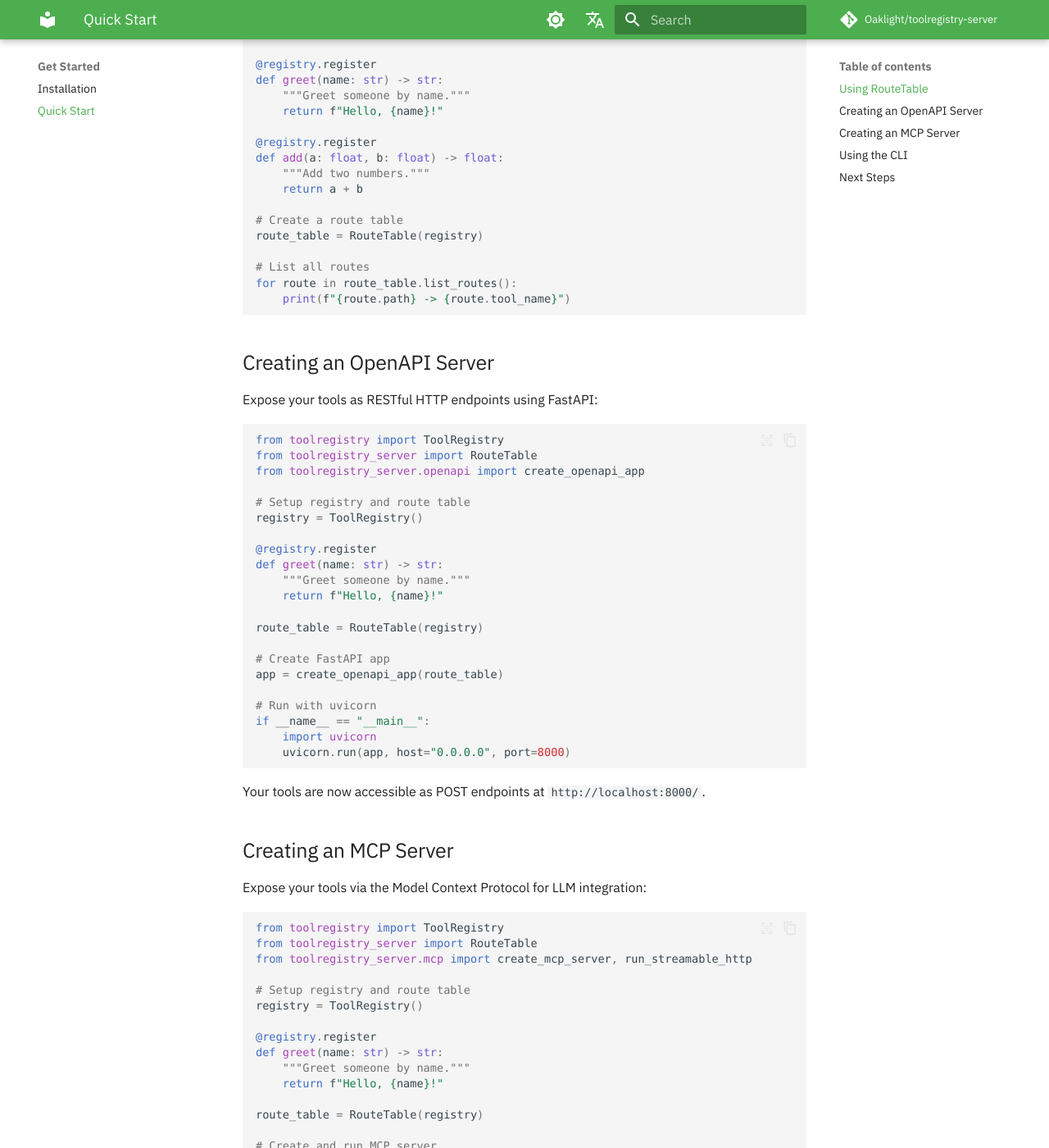
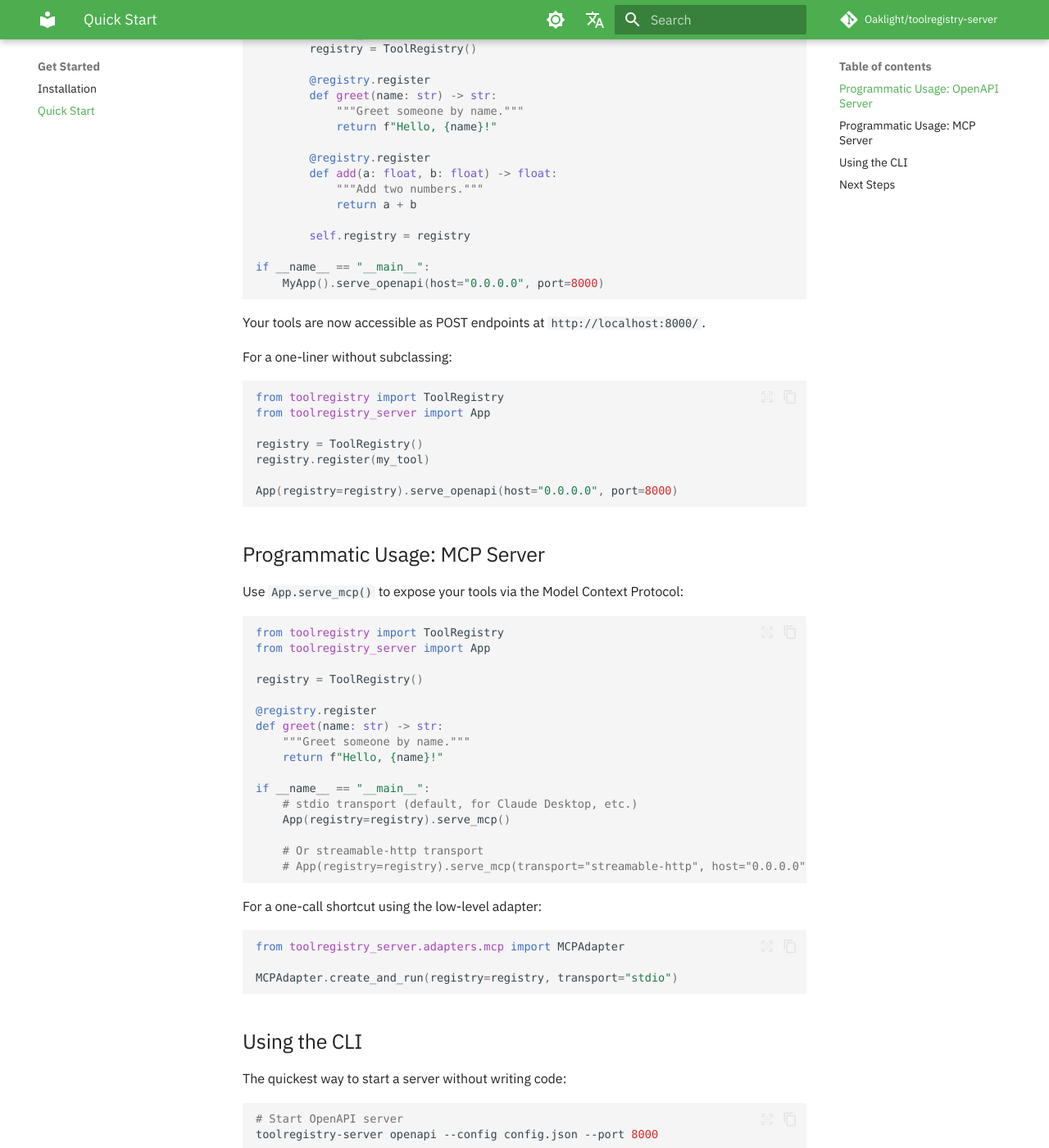
Before and after one commit to Oaklight/toolregistry-server, an MkDocs documentation site: the page built from docs/get-started/quickstart.md, in a window 1280 px wide and 1400 px high, scrolled down 509 px. Shown: the whole window at 82% size. Built offline with MkDocs 1.6.1 and Material for MkDocs 9.7.7, drawn with Linux system fonts in a browser that asks for light colours; some web fonts are replaced; comment, search, counter and statistics services are not loaded; some of the changed text lies outside the part shown.

Commit message:
docs: update quickstart for v0.4.0 App-based API

````diff
--- a/docs/get-started/quickstart.md
+++ b/docs/get-started/quickstart.md
@@ -1,16 +1,57 @@
 # Quick Start
 
-This guide walks you through the basic usage of `toolregistry-server` to expose your tools as services.
+This guide walks you through the basic usage of `toolregistry-server` to expose your tools as services using the v0.4.0 API.
 
-## Using RouteTable
+## Programmatic Usage: OpenAPI Server
 
-The `RouteTable` is the central routing layer that bridges `ToolRegistry` with protocol adapters.
+Use the `App` class to serve your tools as RESTful HTTP endpoints:
 
 ```python
 from toolregistry import ToolRegistry
-from toolregistry_server import RouteTable
+from toolregistry_server import App
 
-# Create a registry and register tools
+class MyApp(App):
+    def prepare_registry(self):
+        registry = ToolRegistry()
+
+        @registry.register
+        def greet(name: str) -> str:
+            """Greet someone by name."""
+            return f"Hello, {name}!"
+
+        @registry.register
+        def add(a: float, b: float) -> float:
+            """Add two numbers."""
+            return a + b
+
+        self.registry = registry
+
+if __name__ == "__main__":
+    MyApp().serve_openapi(host="0.0.0.0", port=8000)
+```
+
+Your tools are now accessible as POST endpoints at `http://localhost:8000/`.
+
+For a one-liner without subclassing:
+
+```python
+from toolregistry import ToolRegistry
+from toolregistry_server import App
+
+registry = ToolRegistry()
+registry.register(my_tool)
+
+App(registry=registry).serve_openapi(host="0.0.0.0", port=8000)
+```
+
+## Programmatic Usage: MCP Server
+
+Use `App.serve_mcp()` to expose your tools via the Model Context Protocol:
+
+```python
+from toolregistry import ToolRegistry
+from toolregistry_server import App
+
 registry = ToolRegistry()
 
 @registry.register
@@ -18,74 +59,20 @@ def greet(name: str) -> str:
     """Greet someone by name."""
     return f"Hello, {name}!"
 
-@registry.register
-def add(a: float, b: float) -> float:
-    """Add two numbers."""
-    return a + b
+if __name__ == "__main__":
+    # stdio transport (default, for Claude Desktop, etc.)
+    App(registry=registry).serve_mcp()
 
-# Create a route table
-route_table = RouteTable(registry)
-
-# List all routes
-for route in route_table.list_routes():
-    print(f"{route.path} -> {route.tool_name}")
+    # Or streamable-http transport
+    # App(registry=registry).serve_mcp(transport="streamable-http", host="0.0.0.0", port=8000)
 ```
 
-## Creating an OpenAPI Server
-
-Expose your tools as RESTful HTTP endpoints using FastAPI:
+For a one-call shortcut using the low-level adapter:
 
 ```python
-from toolregistry import ToolRegistry
-from toolregistry_server import RouteTable
-from toolregistry_server.openapi import create_openapi_app
+from toolregistry_server.adapters.mcp import MCPAdapter
 
-# Setup registry and route table
-registry = ToolRegistry()
-
-@registry.register
-def greet(name: str) -> str:
-    """Greet someone by name."""
-    return f"Hello, {name}!"
-
-route_table = RouteTable(registry)
-
-# Create FastAPI app
-app = create_openapi_app(route_table)
-
-# Run with uvicorn
-if __name__ == "__main__":
-    import uvicorn
-    uvicorn.run(app, host="0.0.0.0", port=8000)
-```
-
-Your tools are now accessible as POST endpoints at `http://localhost:8000/`.
-
-## Creating an MCP Server
-
-Expose your tools via the Model Context Protocol for LLM integration:
-
-```python
-from toolregistry import ToolRegistry
-from toolregistry_server import RouteTable
-from toolregistry_server.mcp import create_mcp_server, run_streamable_http
-
-# Setup registry and route table
-registry = ToolRegistry()
-
-@registry.register
-def greet(name: str) -> str:
-    """Greet someone by name."""
-    return f"Hello, {name}!"
-
-route_table = RouteTable(registry)
-
-# Create and run MCP server
-server = create_mcp_server(route_table)
-
-if __name__ == "__main__":
-    import asyncio
-    asyncio.run(run_streamable_http(server, host="0.0.0.0", port=8000))
+MCPAdapter.create_and_run(registry=registry, transport="stdio")
 ```
 
 ## Using the CLI
@@ -96,14 +83,20 @@ The quickest way to start a server without writing code:
 # Start OpenAPI server
 toolregistry-server openapi --config config.json --port 8000
 
-# Start MCP server (stdio transport)
+# Start MCP server (stdio transport, default)
 toolregistry-server mcp --config config.json
 
-# Start MCP server (streamable HTTP transport)
+# Start MCP server (streamable-http transport)
 toolregistry-server mcp --config config.json --transport streamable-http --port 8000
+
+# Start MCP server (SSE transport)
+toolregistry-server mcp --config config.json --transport sse --port 8000
+
+# With bearer token authentication
+toolregistry-server openapi --config config.json --tokens tokens.txt
 ```
 
-See the [CLI Reference](../reference/cli/) and [Configuration Guide](../guides/configuration.md) for details on the config file format.
+See the [CLI Reference](../reference/cli/) and [Configuration Guide](../guides/configuration.md) for details on config file format and all available flags.
 
 ## Next Steps
 
````
